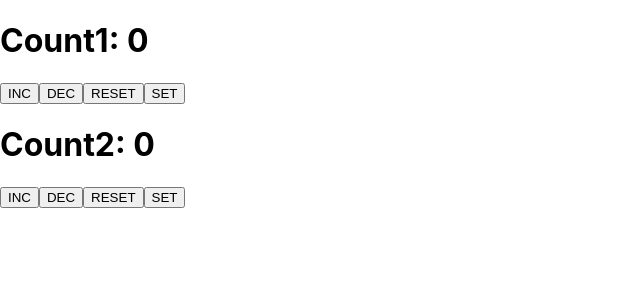
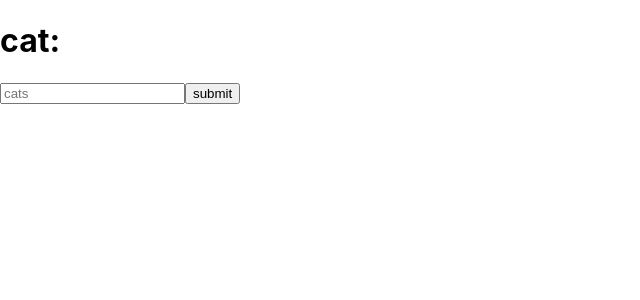
Before and after one commit to KyryloPikhno/React_modul, a React (Create React App) app: page / in a window 1280 px wide. Shown: the top 300 px of the page, without its empty margins (0-640 px from the left). Built offline with nearby package versions, Linux system fonts and the light colour scheme.

Commit message:
my commit

```diff
--- a/package.json
+++ b/package.json
@@ -12,7 +12,7 @@
     "react-scripts": "5.0.1",
     "web-vitals": "^2.1.4",
     "axios": "^0.27.2",
-    "react-hook-form": "^7.36.0"
+    "react-hook-form": "^7.36.1"
   },
   "scripts": {
     "start": "react-scripts start",
--- a/src/App.js
+++ b/src/App.js
@@ -1,4 +1,4 @@
-import {Count1, Count2} from "./components";
+import {Count1} from "./components";
 
 
 function App() {
@@ -9,9 +9,7 @@ function App() {
         <div>
             <Count1/>
         </div>
-        <div>
-            <Count2/>
-        </div>
+
     </div>
   );
 }
--- /dev/null
+++ b/src/components/cat/Cat.js
@@ -0,0 +1,11 @@
+const Cat = (props) =>{
+
+    return(
+        <div>
+            <p>user</p>
+            <button>delete</button>
+        </div>
+    )
+}
+
+export {Cat}
--- a/src/components/count1/Count1.js
+++ b/src/components/count1/Count1.js
@@ -1,19 +1,39 @@
-import {dec, inc, reset, set, useCount1Reducer} from "../../reducers";
+import {useCount1Reducer} from "../../reducers";
+import {useForm} from "react-hook-form";
+import {Cat} from "../cat/Cat";
+
+let name = {}
 
 const Count1 = () => {
 
+      let {register, handleSubmit, formState:{errors,isValid},setValue} = useForm()
+
     const [state, dispatch] = useCount1Reducer()
+
+
+
+
+    let submit = (obj) =>{
+          name = obj
+          console.log(name)
+          dispatch({type: name.cats})
+    }
+
 
     return (
         <div>
-            <h1>Count1: {state.count1}</h1>
 
-            <button onClick={()=>dispatch({type: inc})}>INC</button>
-            <button onClick={()=>dispatch({type: dec})}>DEC</button>
-            <button onClick={()=>dispatch({type: reset})}>RESET</button>
-            <button onClick={()=>dispatch({type: set, payload:10})}>SET</button>
+
+            <h1>cat: {state?.count1}</h1>
+
+
+            <form onSubmit={handleSubmit(submit)}>
+                <input type='text' placeholder={'cats'} {...register('cats')}/>
+                <button>submit</button>
+            </form>
         </div>
     );
 };
 
-export {Count1};
+
+export {Count1, name};
--- a/src/components/count2/Count2.js
+++ b/src/components/count2/Count2.js
@@ -1,19 +1,19 @@
-import {dec, inc, reset, set, useCount2Reducer} from "../../reducers";
-
-const Count2 = () => {
-
-    const [state, dispatch] = useCount2Reducer()
-
-    return (
-        <div>
-            <h1>Count2: {state.count2}</h1>
-
-            <button onClick={()=>dispatch({type: inc})}>INC</button>
-            <button onClick={()=>dispatch({type: dec})}>DEC</button>
-            <button onClick={()=>dispatch({type: reset})}>RESET</button>
-            <button onClick={()=>dispatch({type: set, payload:20})}>SET</button>
-        </div>
-    );
-};
-
- export {Count2};
+// import {dec, inc, reset, set, useCount2Reducer} from "../../reducers";
+//
+// const Count2 = () => {
+//
+//     const [state, dispatch] = useCount2Reducer()
+//
+//     return (
+//         <div>
+//             <h1>Count2: {state.count2}</h1>
+//
+//             <button onClick={()=>dispatch({type: inc})}>INC</button>
+//             <button onClick={()=>dispatch({type: dec})}>DEC</button>
+//             <button onClick={()=>dispatch({type: reset})}>RESET</button>
+//             <button onClick={()=>dispatch({type: set, payload:20})}>SET</button>
+//         </div>
+//     );
+// };
+//
+//  export {Count2};
--- a/src/components/index.js
+++ b/src/components/index.js
@@ -1,4 +1,5 @@
-export * from './user/User';
+export * from './cat/Cat'
+
 export * from './users/Users';
 export * from './userForm/UserForm';
 
--- a/src/components/user/User.js
+++ /dev/null
@@ -1,11 +0,0 @@
-const User = (props) =>{
-    let {user}= props
-
-    return(
-        <div>
-            <p>{user.name}</p>
-        </div>
-    )
-}
-
-export {User}
--- a/src/components/users/Users.js
+++ /dev/null
@@ -1,22 +0,0 @@
-import {User} from "../user/User";
-import {useEffect, useState} from "react";
-import {userService} from "../services";
-import {UserForm} from "../userForm/UserForm";
-
-const Users=()=>{
-   const [users,setUsers] = useState([])
-
-    useEffect(()=>{
-        userService.getAll()
-            .then(({data})=>setUsers(data))
-    },[])
-
-    return(<div>
-        <div>
-         <UserForm setUsers={setUsers}/>
-        </div>
-        {users.map((user, index) => <User user={user} key={index}/>)}
-    </div>)
-}
-
-export {Users}
--- a/src/reducers/count.actions.js
+++ b/src/reducers/count.actions.js
@@ -1,6 +1,4 @@
-const inc = 'inc'
-const dec = 'dec'
-const reset = 'reset'
-const set = 'set'
 
-export {inc,dec,reset,set}
+const cats = 'cats'
+
+export {cats}
--- a/src/reducers/count1.reducer.js
+++ b/src/reducers/count1.reducer.js
@@ -1,25 +1,22 @@
 import {useReducer} from "react";
 
-import {dec, inc, reset ,set} from "./count.actions";
+import {cats} from "./count.actions";
+import {name} from '../components/count1/Count1'
+import {Cat} from "../components/cat/Cat";
 
 
 
-let reducer = (state, action) =>{
+let reducer = (state, action) => {
+
     switch (action.type) {
-        case inc:
-            return {count1:state.count1 + 1}
-        case dec:
-            return {count1:state.count1 - 1}
-        case reset:
-            return {count1: 0}
-        case set:
-            return {count1: action.payload}
+        case name.cats:
+        return  {...state, count1:[name.cats]}
     }
     // return{...state}
 }
 
 
 
-const useCount1Reducer = () => useReducer(reducer, {count1: 0})
+const useCount1Reducer = () => useReducer(reducer, {count1:[]})
 
 export {reducer, useCount1Reducer}
--- a/src/reducers/count2.reducer.js
+++ b/src/reducers/count2.reducer.js
@@ -1,26 +1,26 @@
-import {useReducer} from "react";
-
-import {dec, inc, reset, set} from "./count.actions";
-
-
-let reducer =(state, action) =>{
-    switch (action.type) {
-        case inc:
-            return {count2:state.count2 + 1}
-        case dec:
-            return {count2:state.count2 - 1}
-        case reset:
-            return {count2: 0}
-        case set:
-            return {count2: action.payload}
-    }
-    // return{...state}
-}
-
-
-
-const useCount2Reducer = () => useReducer(reducer, {count2: 0})
-
-let reducer2 = reducer
-
-export {reducer2 ,useCount2Reducer}
+// import {useReducer} from "react";
+//
+// import {dec, inc, reset, set} from "./count.actions";
+//
+//
+// let reducer =(state, action) =>{
+//     switch (action.type) {
+//         case inc:
+//             return {count2:state.count2 + 1}
+//         case dec:
+//             return {count2:state.count2 - 1}
+//         case reset:
+//             return {count2: 0}
+//         case set:
+//             return {count2: action.payload}
+//     }
+//     // return{...state}
+// }
+//
+//
+//
+// const useCount2Reducer = () => useReducer(reducer, {count2: 0})
+//
+// let reducer2 = reducer
+//
+// export {reducer2 ,useCount2Reducer}
--- a/src/reducers/index.js
+++ b/src/reducers/index.js
@@ -1,3 +1,3 @@
 export * from './count1.reducer'
-export * from './count2.reducer'
+// export * from './count2.reducer'
 export * from './count.actions'
```
